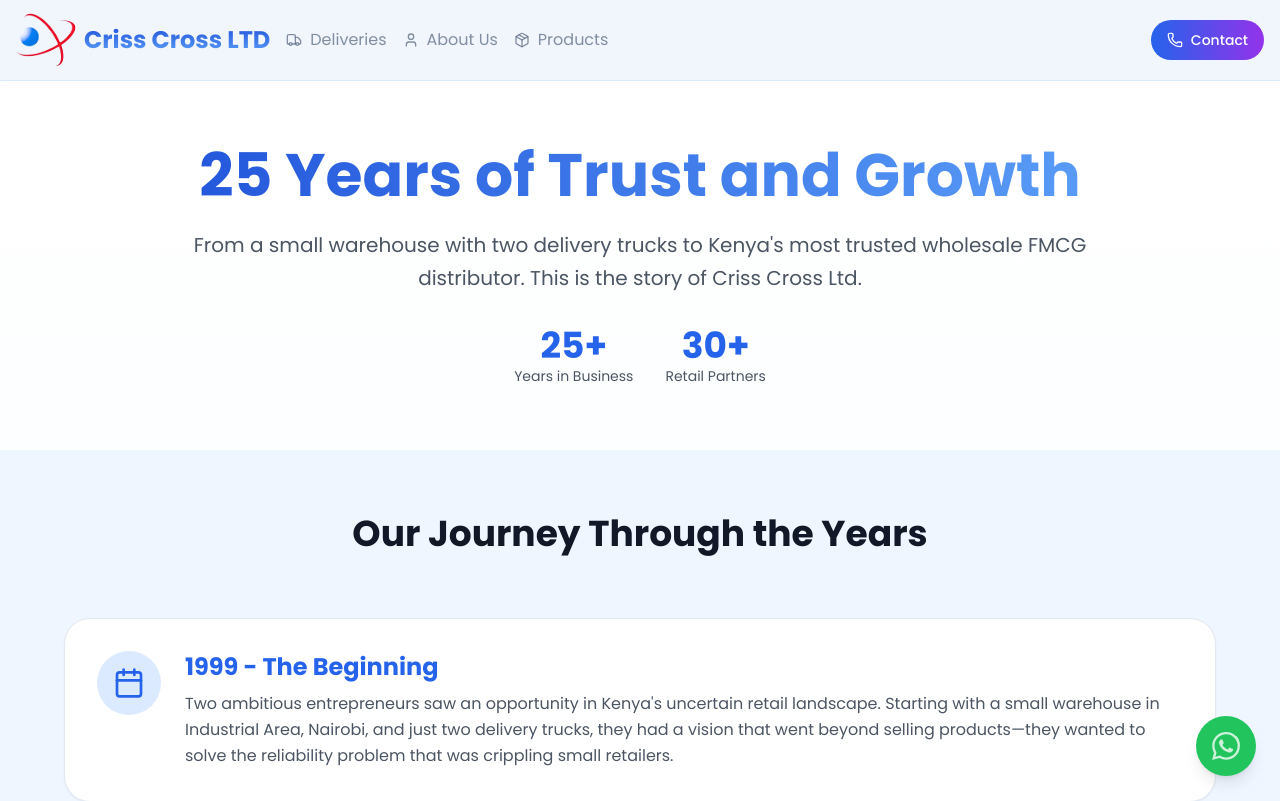
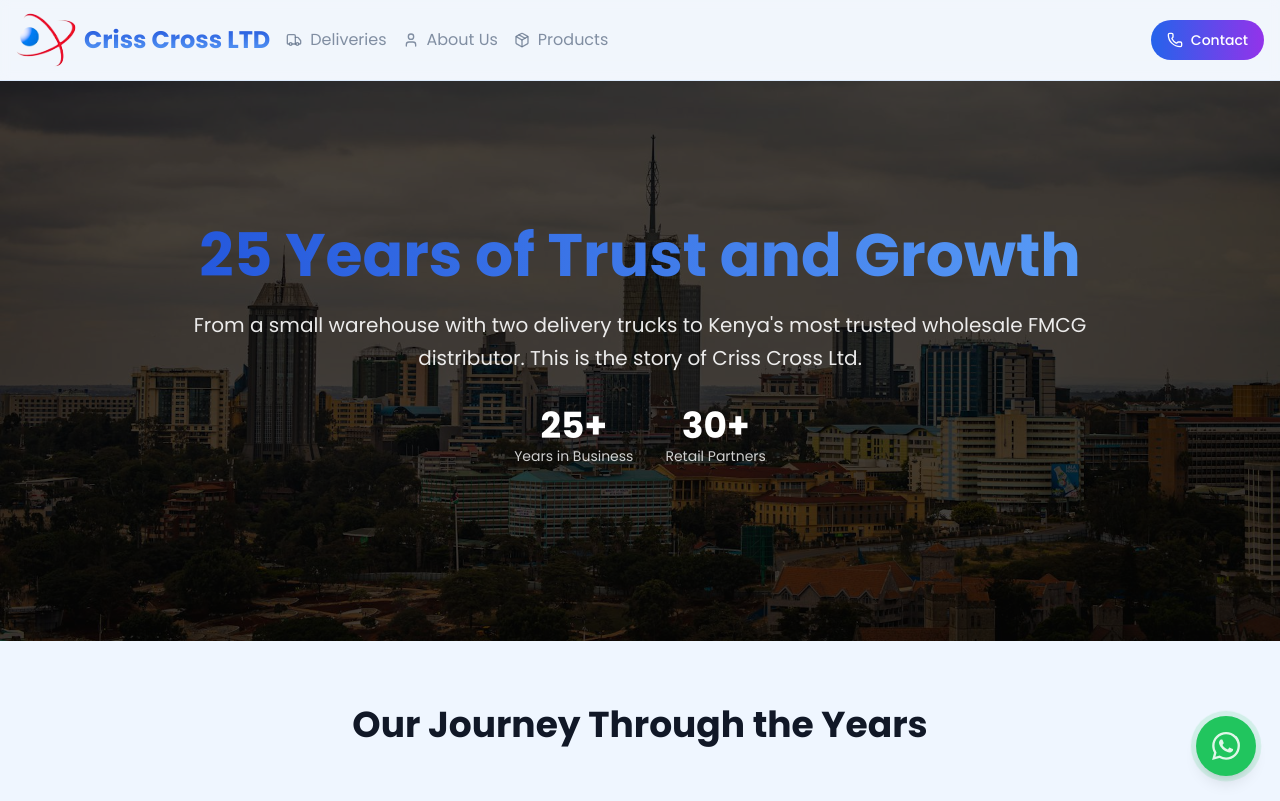
Before and after one commit to QoSz/Criss-Cross-LTD, a Next.js app: page /about in a window 1280 px wide. Shown: the top 801 px of the page. Built offline with nearby package versions, Linux system fonts and the light colour scheme.

Commit message:
Added image to about us hero section

```diff
--- a/src/app/about/page.tsx
+++ b/src/app/about/page.tsx
@@ -3,6 +3,7 @@
 import { Calendar, Users, Trophy, Handshake, Target, Heart, Phone, ArrowRight } from "lucide-react";
 import { createPageMetadata } from "@/lib/seo";
 import { OrganizationSchema } from "@/components/structured-data/OrganizationSchema";
+import Image from "next/image";
 import Link from "next/link";
 
 export const metadata = createPageMetadata(
@@ -16,23 +17,34 @@
       <OrganizationSchema />
       <div className="min-h-screen bg-gradient-to-b from-white to-blue-50 dark:from-gray-900 dark:to-gray-900/50">
         {/* Hero Section */}
-        <section className="py-16 px-4">
-          <div className="max-w-6xl mx-auto text-center">
+        <section className="relative isolate overflow-hidden px-4 pt-28 pb-16 md:pt-36 md:pb-24 min-h-[420px] md:min-h-[560px]">
+          <Image
+            src="/images/about/about-hero.jpg"
+            alt=""
+            aria-hidden
+            fill
+            priority
+            sizes="(max-width: 768px) 100vw, 1200px"
+            quality={30}
+            className="object-cover object-bottom pointer-events-none select-none"
+          />
+          <div className="absolute inset-0 bg-black/70" />
+          <div className="relative z-10 max-w-6xl mx-auto text-center">
             <h1 className="text-4xl md:text-5xl lg:text-6xl font-bold mb-6 bg-gradient-to-r from-blue-700 to-blue-400 text-transparent bg-clip-text dark:from-blue-400 dark:to-blue-600">
               25 Years of Trust and Growth
             </h1>
-            <p className="text-xl text-gray-600 dark:text-gray-300 mb-8 max-w-4xl mx-auto leading-relaxed">
+            <p className="text-xl text-white/90 mb-8 max-w-4xl mx-auto leading-relaxed">
               From a small warehouse with two delivery trucks to Kenya&apos;s most trusted wholesale FMCG distributor.
               This is the story of Criss Cross Ltd.
             </p>
             <div className="flex flex-wrap justify-center gap-8 text-center">
               <div className="flex flex-col items-center">
-                <div className="text-4xl font-bold text-blue-600 dark:text-blue-400">25+</div>
-                <div className="text-sm text-gray-600 dark:text-gray-400">Years in Business</div>
+                <div className="text-4xl font-bold text-white">25+</div>
+                <div className="text-sm text-white/80">Years in Business</div>
               </div>
               <div className="flex flex-col items-center">
-                <div className="text-4xl font-bold text-blue-600 dark:text-blue-400">30+</div>
-                <div className="text-sm text-gray-600 dark:text-gray-400">Retail Partners</div>
+                <div className="text-4xl font-bold text-white">30+</div>
+                <div className="text-sm text-white/80">Retail Partners</div>
               </div>
             </div>
           </div>
```
Also changed, not shown: public/images/about/about-hero.jpg (added).
